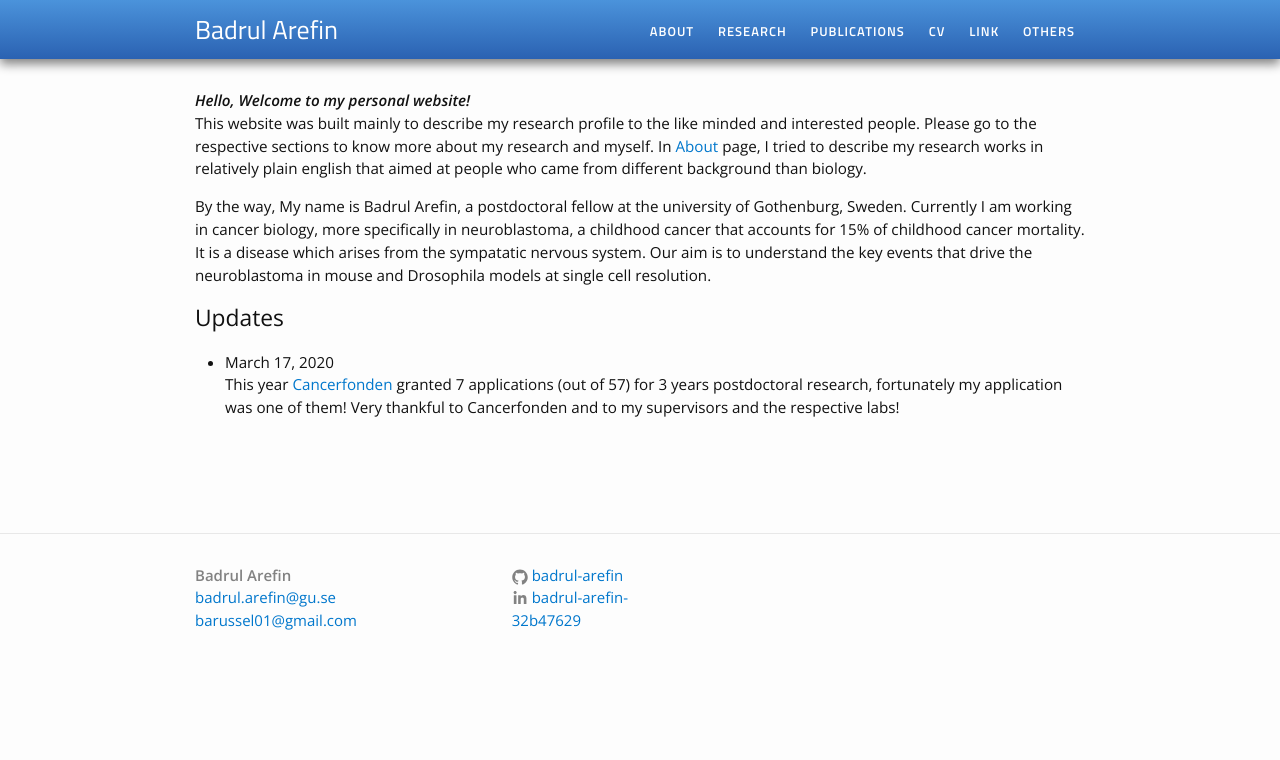
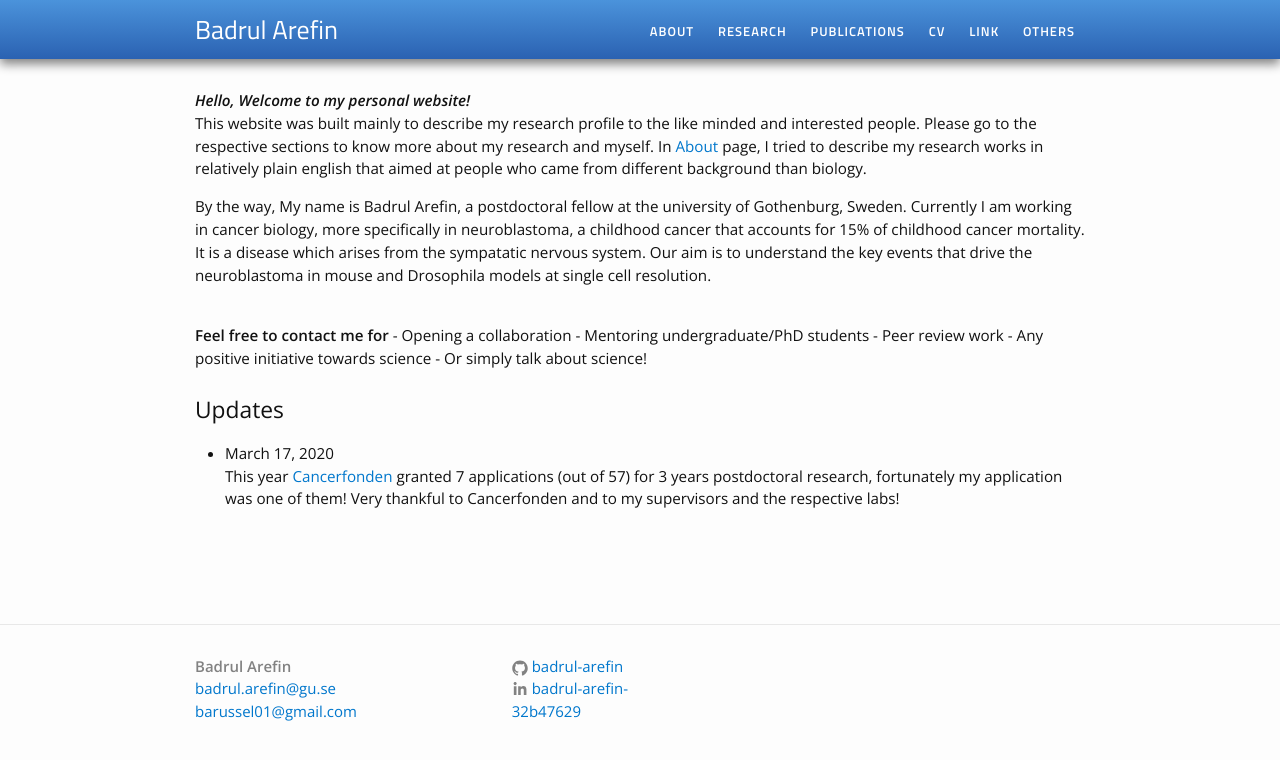
Before and after one commit to Badrul-Arefin/badrul-arefin.github.io, a Jekyll site: the page built from index.html, in a window 1280 px wide. Shown: the top 760 px of the page. Built offline with Jekyll 4.4.1, drawn with Linux system fonts in a browser that asks for light colours.

Commit message:
Update index.html

```diff
--- a/index.html
+++ b/index.html
@@ -4,20 +4,25 @@ layout: default
 
 <div class="home">
 
- <i><b>Hello, Welcome to my personal website!</b></i>
+ <i><b>Hello, Welcome to my personal website!</b></i><br>
 
   <p> This website was built mainly to describe my research profile to the like minded and interested people. Please go to the
   respective sections to know more about my research and myself. In <a href="about">About</a> page, I tried to describe my
-  research works in relatively plain english that aimed at people who came from different background than biology.
-
+  research works in relatively plain english that aimed at people who came from different background than biology.<br>
 
 
 <p> By the way, My name is Badrul Arefin, a postdoctoral fellow at the university of Gothenburg, Sweden. Currently I am working
   in cancer biology, more specifically in neuroblastoma, a childhood cancer that accounts for 15% of childhood cancer
   mortality. It is a disease which arises from the sympatatic nervous system. Our aim is to understand the key events that
-  drive the neuroblastoma in mouse and Drosophila models at single cell resolution.
+  drive the neuroblastoma in mouse and Drosophila models at single cell resolution.<br>
 
 </div>
+<br><b>Feel free to contact me for</b>
+- Opening a collaboration
+- Mentoring undergraduate/PhD students
+- Peer review work
+- Any positive initiative towards science
+- Or simply talk about science!<br><br>
 
 <h2>Updates</h2>
 <div class="updates" style="height: 10em; overflow-y: scroll;">
```
